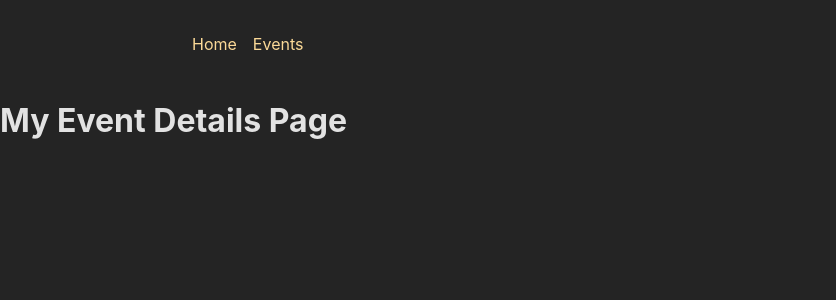
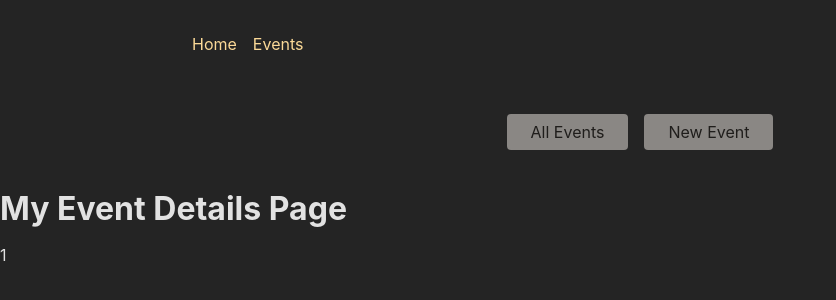
Before and after one commit to varje/12-adv-starting-project-2, a React (Create React App) app in the folder frontend/: page /events/1 in a window 1280 px wide. Shown: the top 300 px of the page, without its empty margins (0-836 px from the left). Built offline with nearby package versions, Linux system fonts and the light colour scheme.

Commit message:
add events nav

```diff
--- a/frontend/src/pages/EventDetail.js
+++ b/frontend/src/pages/EventDetail.js
@@ -1,7 +1,11 @@
+import { Link, useParams } from 'react-router-dom';
+
 function EventDetailPage() {
+  const params = useParams();
   return (
     <>
       <h1>My Event Details Page</h1>
+      <p>{params.eventId}</p>
     </>
   );
 }
--- a/frontend/src/pages/Root.js
+++ b/frontend/src/pages/Root.js
@@ -1,10 +1,12 @@
 import { Outlet } from 'react-router-dom';
 import MainNavigation from '../components/MainNavigation';
+import EventsNavigation from '../components/EventsNavigation';
 
 function RootLayout() {
   return (
     <>
       <MainNavigation />
+      <EventsNavigation />
       <main>
         <Outlet />
       </main>
```
